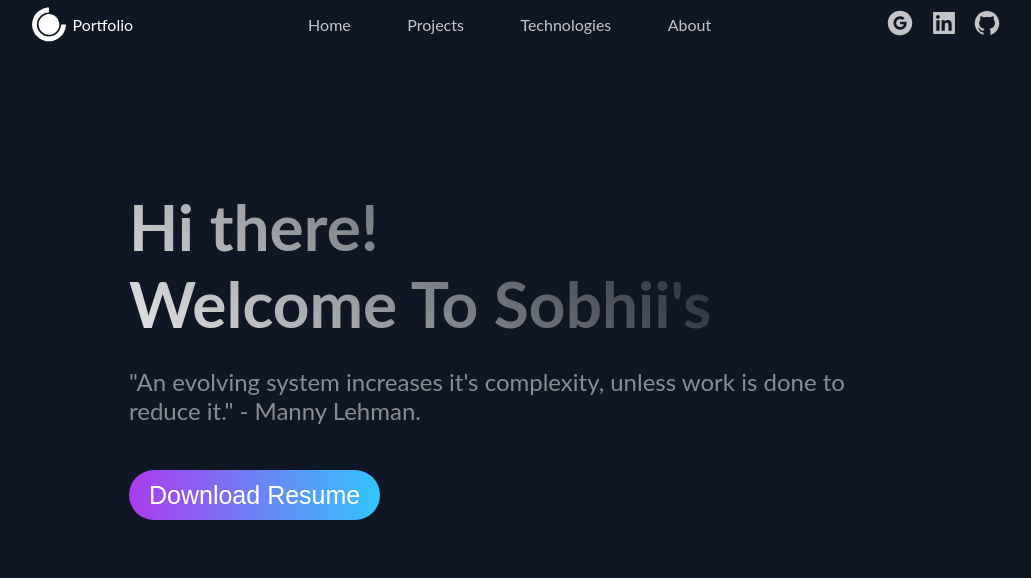
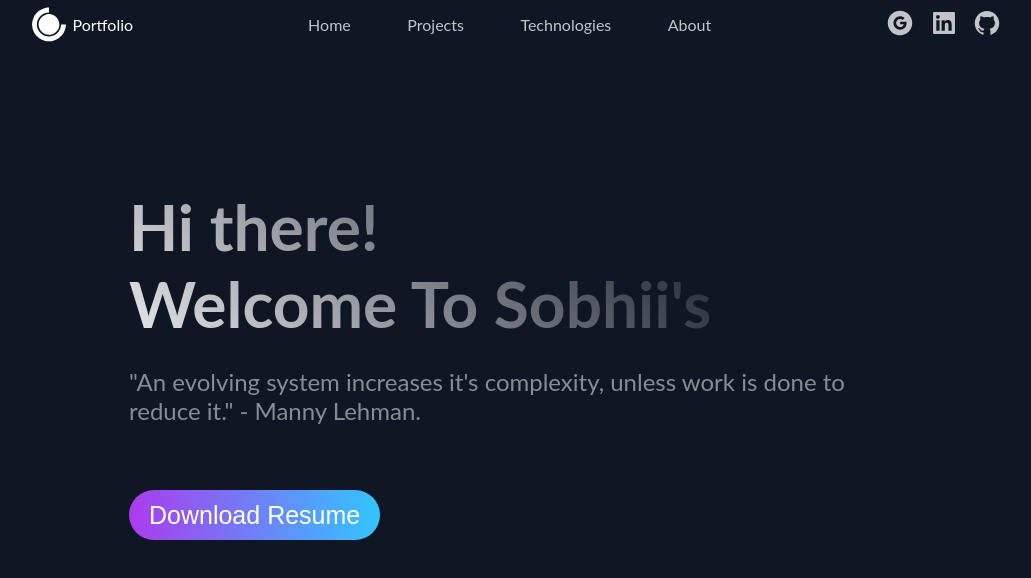
Before and after one commit to eslamsobhy/portfolio-app, a React (Create React App) app: page / in a window 1280 px wide. Shown: the top 578 px of the page, without its empty margins (127-1158 px from the left). Built offline with nearby package versions, Linux system fonts and the light colour scheme.

Commit message:
changed the home button positioning

```diff
--- a/src/components/Home/home.css
+++ b/src/components/Home/home.css
@@ -15,5 +15,6 @@
 }
 
 .home-btn {
-  margin-top: 20px;
+  /* margin-top: 20px; */
+  margin: 40px auto;
 }
```
